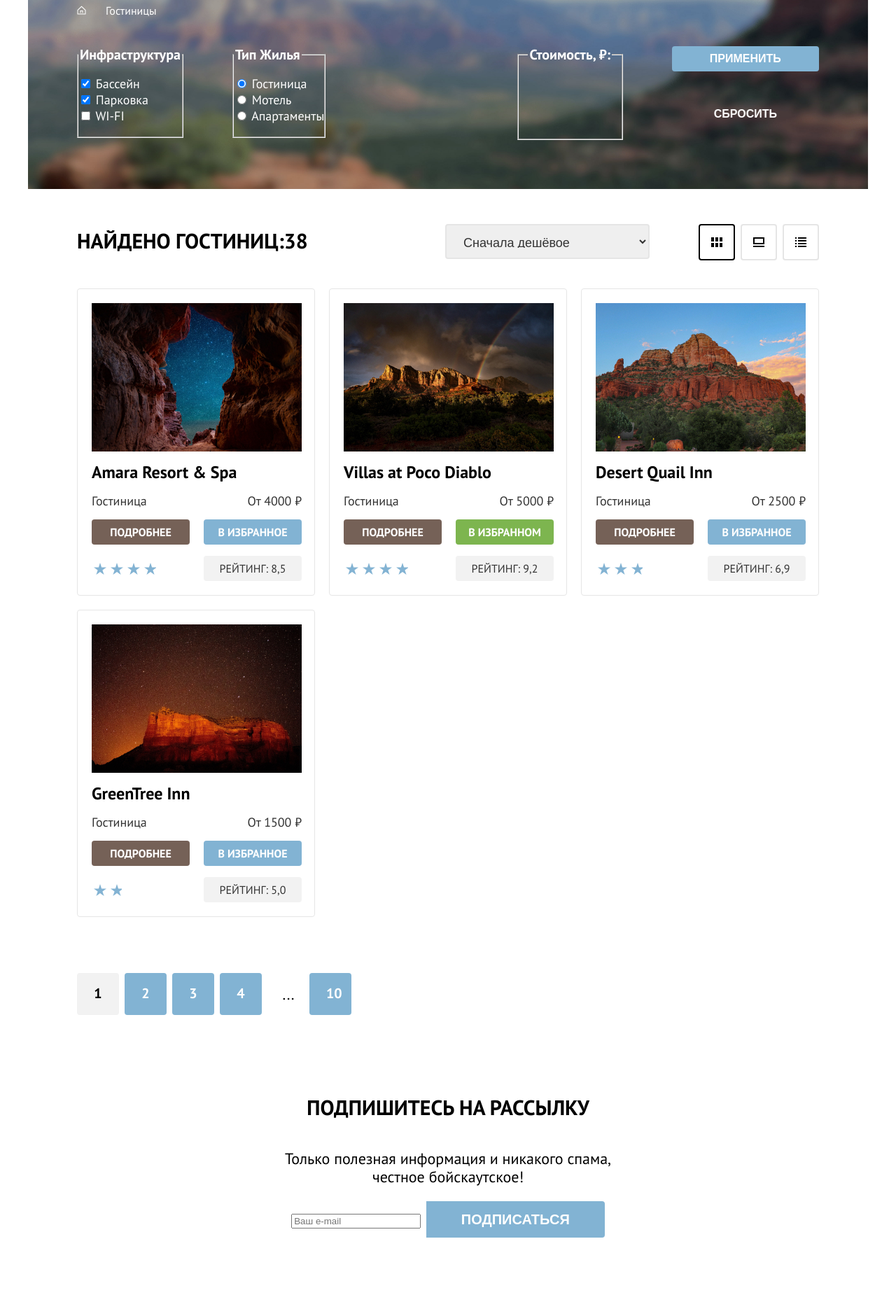
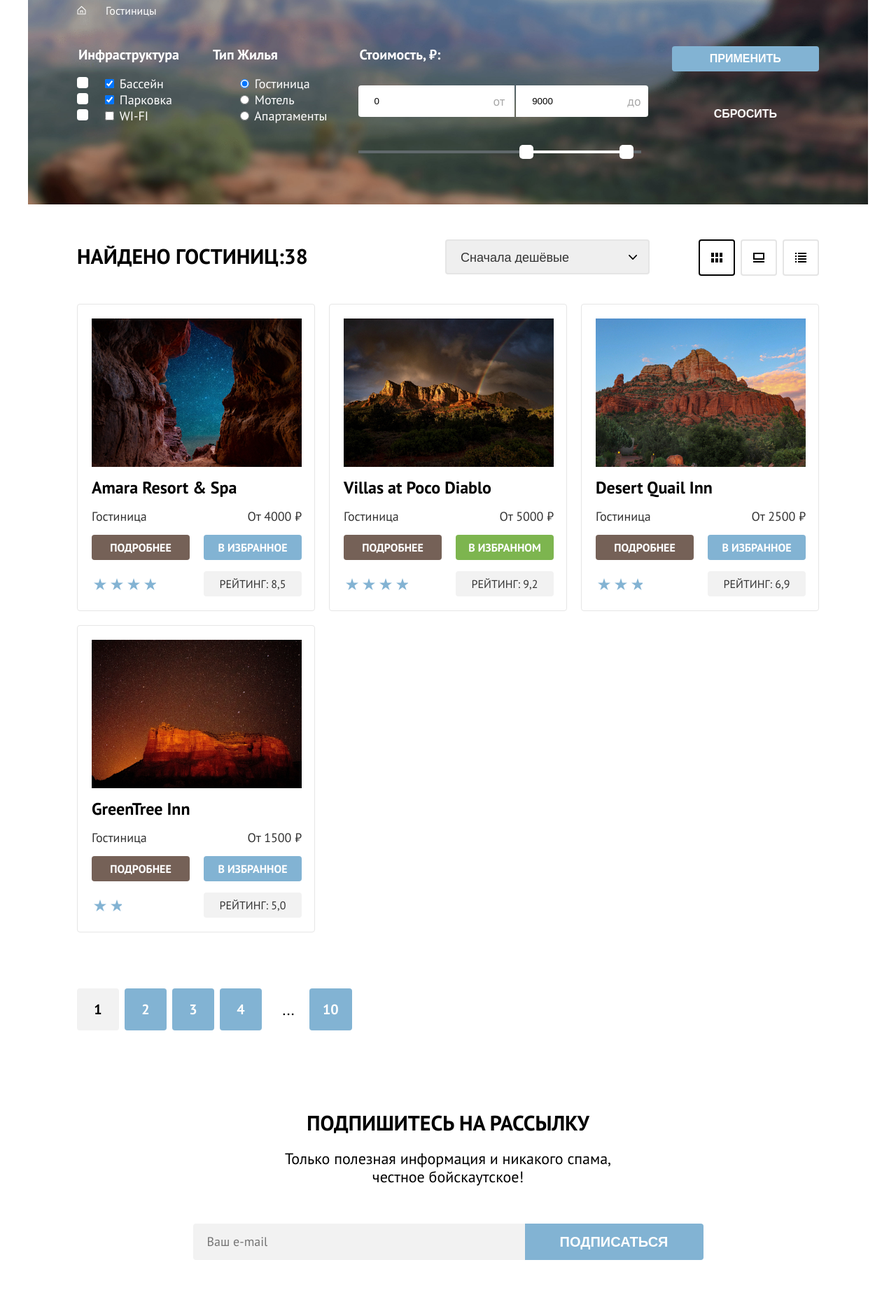
Before and after one commit to htmlacademy-htmlcss/2241399-sedona-35, a website: page catalog.html in a window 1280 px wide. Shown: the part 180-2040 px from the top of the page at 70% size. Drawn offline with Linux system fonts and the light colour scheme.

Commit message:
add fixes to header line and features cards

```diff
--- a/catalog.html
+++ b/catalog.html
@@ -7,9 +7,7 @@
 		<link rel="stylesheet" href="./styles/styles.min.css">
 	</head>
 
-	<main class="main-container">
-		<div class="page-container">
-
+	<body class="page-container">
 		<header class="page-header">
 			<nav class="navigation">
 				<a class="navigation-logo" href="index.html">
@@ -48,6 +46,8 @@
 			</nav>
 		</header>
 
+		<main class="main-container">
+
 			<div class="search-hotel-filters">
 				<header class="inner-header">
 					<h1 class="inner-header-title">Гостиницы Седоны</h1>
@@ -70,20 +70,21 @@
 							<ul class="catalog-filter-list">
 								<li class="catalog-filter-item">
 									<label class="control">
-										<input class="control-input" type="checkbox" name="infrastructure" value="swimmigpool" checked>
-										Бассейн
+										<input class="control-input" type="checkbox" name="infrastructure" value="swimmigpool" checked> <span class="control-mark"></span> <span class="control-label">
+											Бассейн </span>
 									</label>
 								</li>
 								<li class="catalog-filter-item">
 									<label class="control">
 										<input class="control-input" type="checkbox" name="infrastructure" value="parking" checked>
-										Парковка
+										<span class="control-mark"></span> <span class="control-label">
+											Парковка </span>
 									</label>
 								</li>
 								<li class="catalog-filter-item">
 									<label class="control">
-										<input class="control-input" type="checkbox" name="infrastructure" value="wifi">
-										WI-FI
+										<input class="control-input" type="checkbox" name="infrastructure" value="wifi"> <span class="control-mark"></span> <span class="control-label">
+											WI-FI </span>
 									</label>
 								</li>
 							</ul>
@@ -115,6 +116,27 @@
 						</fieldset>
 						<fieldset class="catalog-filter-group price-block">
 							<legend class="catalog-filter-title">Стоимость, ₽:</legend>
+							<div class="range">
+								<div class="range-wrapper-inputs"> <input class="range-input-from" type="number" value="0" name="min-price">
+									<label class="catalog-filter-label-from">
+										от </label>
+									<input class="range-input-to" type="number" value="9000" name="max-price" style="width: 143px">
+									<label class="catalog-filter-label-to">
+										до
+									</label>
+								</div>
+
+								<div class="range-scale">
+									<div class="range-bar" style="right: 21px; width: 143px">
+										<button class="range-toggle toggle-min">
+											<span class="visually-hidden">Изменить минимальную цену.</span>
+										</button>
+										<button class="range-toggle toggle-max">
+											<span class="visually-hidden">Изменить максимальную цену.</span>
+										</button>
+									</div>
+
+								</div>
 						</fieldset>
 						<div class="form-buttons">
 							<button class="button filter-button-apply" type="submit">Применить</button>
@@ -128,9 +150,9 @@
 			<div class="hotel-sort">
 				<h2 class="header-find-hotels">Найдено гостиниц:38</h2>
 				<select class="select-control" aria-label="Сортировка">
-					<option value="popular" class="sort-selection">Сначала дешёвое</option>
-					<option value="cheap" class="sort-selection">Сначала популярное</option>
-					<option value="expensive" class="sort-selection">Сначала дорогое</option>
+					<option value="popular" class="sort-selection">Сначала дешёвые</option>
+					<option value="cheap" class="sort-selection">Сначала популярные</option>
+					<option value="expensive" class="sort-selection">Сначала дорогие</option>
 				</select>
 				<div class="view-type-buttons">
 					<a href="#" class="button sort-button sort-table" aria-current="page">
@@ -260,7 +282,7 @@
 						<span class="visually-hidden">
 							E-mail
 						</span>
-					<input type="text" id="email-to-subscription" name="appointment-date" placeholder="Ваш e-mail"></label>
+						<input class="field" id="email-to-subscription" name="appointment-date" type="email" placeholder="Ваш e-mail" required></label>
 					<button class="subscribe" type="submit">Подписаться</button>
 
 				</form>
--- a/styles/styles.css
+++ b/styles/styles.css
@@ -61,6 +61,7 @@ body {
 .page-header {
 	color: #000000;
 	background-color: #ffffff;
+	z-index: 1;
 }
 
 .navigation {
@@ -112,11 +113,11 @@ body {
 	content: "";
 	display: block;
 	position: absolute;
+	height: 2px;
 	background-color: rgba(117, 98, 87, 1);
-	height: 2px;
-	width: 93px;
 	bottom: -1px;
-	right: 4px;
+	left: 16px;
+	right: 16px;
 }
 
 .icon-loupe::before {
@@ -196,13 +197,9 @@ body {
 	display: flex;
 	flex-direction: column;
 	padding-top: 69px;
-	padding-right: 275px;
+	padding-right: 260px;
 	padding-bottom: 90px;
-	padding-left: 275px;
-	background: url(../icons/white-background-welcome.svg) center;
-	display: block;
-	position: relative;
-	top: -10;
+	padding-left: 260px;
 }
 
 .sedona-description {
@@ -312,7 +309,7 @@ body {
 	height: 2px;
 	background-color: #a8acaf;
 	margin-block: 30px;
-	margin-left: 85px;
+	margin-inline: auto;
 }
 
 .advantages-title-main {
@@ -331,7 +328,7 @@ body {
 	height: 2px;
 	background-color: #ffffff;
 	margin-block: 30px;
-	margin-left: 85px;
+	margin-inline: auto;
 }
 
 .icon-advantages-title-1::before {
@@ -363,6 +360,7 @@ body {
 	margin-bottom: 31px;
 	padding-left: 155px;
 }
+
 .advantages-description {
 	font-size: 18px;
 	line-height: 21px;
@@ -444,9 +442,10 @@ body {
 	color: #ffffff;
 	background-color: #3b6689;
 	background-image: url("/images/background-for-newsteller-subscription.jpg");
-	background-size: 100% auto;
+	background-size: cover;
 	background-repeat: no-repeat;
 	display: flex;
+	align-items: center;
 	flex-direction: column;
 	padding-top: 96px;
 	padding-right: 258px;
@@ -454,11 +453,33 @@ body {
 	padding-left: 258px;
 }
 
+.subscribe-to-newsletter {
+	display: flex;
+}
+
+.field {
+	margin: 0;
+	padding-block: 16px;
+	padding-left: 20px;
+	width: 452px;
+	font: inherit;
+	font-size: 18px;
+	line-height: 20px;
+	font-weight: 400;
+	color: #616161;
+	border: none;
+	border-top-left-radius: 4px;
+	border-bottom-left-radius: 4px;
+	background-color: #f2f2f2;
+}
+
 .subscription-description {
 	font-size: 22px;
 	line-height: 26px;
 	font-weight: 400;
 	text-transform: none;
+	margin-bottom: 54px;
+	margin-top: 20px;
 }
 
 .subscription {
@@ -469,7 +490,6 @@ body {
 	text-align: center;
 	display: block;
 	margin: 0;
-	margin-bottom: 20px;
 }
 
 .subscribe {
@@ -532,7 +552,7 @@ body {
 	display: block;
 	width: 24px;
 	height: 14px;
-	mask: url(../icons/social-networks/icon-social-vk.svg) no-repeat center;
+	mask: url("../icons/social-networks/icon-social-vk.svg") no-repeat center;
 	background-color: currentColor;
 }
 
@@ -557,7 +577,7 @@ body {
 	display: block;
 	width: 18px;
 	height: 16px;
-	mask: url(../icons/social-networks/icon-social-telegram.svg) no-repeat center;
+	mask: url("../icons/social-networks/icon-social-telegram.svg") no-repeat center;
 	background-color: currentColor;
 }
 
@@ -582,7 +602,7 @@ body {
 	display: block;
 	width: 22px;
 	height: 17px;
-	mask: url(../icons/social-networks/icon-social-youtube.svg) no-repeat center;
+	mask: url("../icons/social-networks/icon-social-youtube.svg") no-repeat center;
 	background: currentColor;
 }
 
@@ -636,7 +656,7 @@ body {
 	display: block;
 	width: 115px;
 	height: 50px;
-	mask: url(../icons/icon-logo-html-academy.svg) no-repeat center;
+	mask: url("../icons/icon-logo-html-academy.svg") no-repeat center;
 	background: currentColor;
 }
 
@@ -733,7 +753,7 @@ body {
 	display: block;
 	width: 13px;
 	height: 15px;
-	mask: url(../icons/icon-home-breadcrumbs.svg) no-repeat center;
+	mask: url("../icons/icon-home-breadcrumbs.svg")no-repeat center;
 	background: currentColor;
 }
 
@@ -742,16 +762,30 @@ body {
 	flex-wrap: wrap;
 	flex-direction: row;
 	padding-top: 40px;
-}
-
-.catalog-filter-group {
-	margin: 0;
+	justify-content: space-between;
 }
 
 .infrastructure-block {
 	margin-right: 70px;
 	padding: 0;
 	margin-bottom: 73px;
+}
+
+.control {
+	position: relative;
+	display: block;
+	padding-left: 36px;
+}
+
+.control-mark {
+	position: absolute;
+	top: 2px;
+	left: 0;
+	width: 16px;
+	height: 16px;
+	background-color: #ffffff;
+	border: none;
+	border-radius: 4px;
 }
 
 .hotel-type-block {
@@ -764,6 +798,114 @@ body {
 	margin-right: 70px;
 	margin-bottom: 70px;
 	margin-left: auto;
+}
+
+.range-scale {
+	position: relative;
+	height: 4px;
+	margin-top: 48px;
+	background-color: #61696c;
+}
+
+.range-bar {
+	position: absolute;
+	height: 4px;
+	background-color: #ffffff;
+}
+
+.range-toggle {
+	position: absolute;
+	width: 20px;
+	height: 20px;
+	background: #ffffff;
+	border: none;
+	border-radius: 5px;
+	cursor: pointer;
+}
+
+.range-toggle:focus {
+	border: 3px solid rgba(131, 179, 211, 1);
+	border-radius: 5px;
+}
+
+.range-toggle:active {
+	border: 3px solid rgba(131, 179, 211, 1);
+	border-radius: 2px;
+}
+
+.toggle-min {
+	top: -8px;
+	left: -10px;
+}
+
+.toggle-max {
+	top: -8px;
+	right: -10px;
+}
+
+.range-wrapper-inputs {
+	display: flex;
+	align-items: center;
+	padding-top: 32px;
+}
+
+.catalog-filter-label-from {
+	margin-left: -30px;
+	margin-right: 16px;
+	color: #a9a9a9;
+}
+
+.catalog-filter-label-to {
+	margin-left: -30px;
+	color: #a9a9a9;
+	font-size: 18px;
+	line-height: 24px;
+	font-weight: 400;
+}
+
+.range-input-from {
+	padding: 12px 20px;
+	border-top-left-radius: 4px;
+	border-bottom-left-radius: 4px;
+	border: 3px solid transparent;
+}
+
+.range-input-from:focus {
+	border: 3px solid rgba(131, 179, 211, 1);
+	border-top-left-radius: 4px;
+	border-bottom-left-radius: 4px;
+}
+
+.range-input-from:active {
+	border: 2px solid rgb(0, 0, 0);
+	border-top-left-radius: 4px;
+	border-bottom-left-radius: 4px;
+}
+
+.range-input-to {
+	padding: 12px 20px;
+	border-top-right-radius: 4px;
+	border-bottom-right-radius: 4px;
+	border: 3px solid transparent;
+}
+
+.range-input-to:focus {
+	border: 3px solid rgba(131, 179, 211, 1);
+	border-top-right-radius: 4px;
+	border-bottom-right-radius: 4px;
+}
+
+.range-input-to:active {
+	border: 2px solid rgb(0, 0, 0);
+	border-top-right-radius: 4px;
+	border-bottom-right-radius: 4px;
+}
+
+.catalog-filter-group {
+	margin: 0;
+	margin-bottom: 73px;
+	padding: 0;
+	border: none;
 }
 
 .catalog-filter-title {
@@ -933,6 +1075,10 @@ body {
 	font-size: 18px;
 	line-height: 21px;
 	text-align: left;
+	background-image: url("../icons/down-arrow.svg");
+	background-repeat: no-repeat;
+	background-position: right 16px center;
+	appearance: none;
 }
 
 .select-control:hover {
@@ -1225,9 +1371,9 @@ body {
 	background-color: #82b3d3;
 	display: block;
 	box-sizing: border-box;
-	width: 60px;
+	min-width: 60px;
 	height: 60px;
-	padding: 11px 24px;
+	padding: 12px 19px;
 	border-radius: 4px;
 }
 
@@ -1255,6 +1401,7 @@ body {
 	color: #000000;
 	background-color: #ffffff;
 	display: flex;
+	align-items: center;
 	flex-direction: column;
 	padding-top: 96px;
 	padding-right: 258px;
```
Also changed, not shown: index.html (+2 -1 lines), icons/icon-check-mark.svg (added), icons/stack.svg, styles/styles.min.css. Lines whose indentation alone changed are shown as unchanged.
